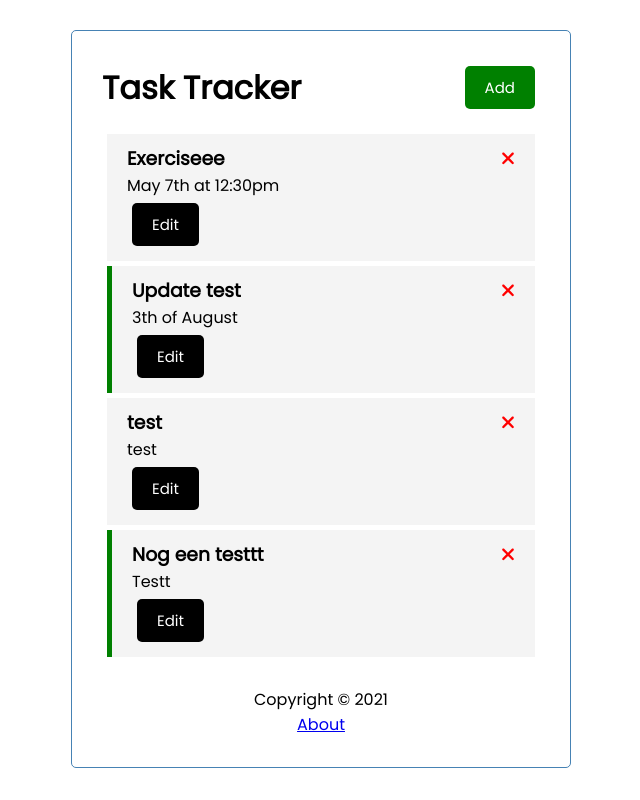
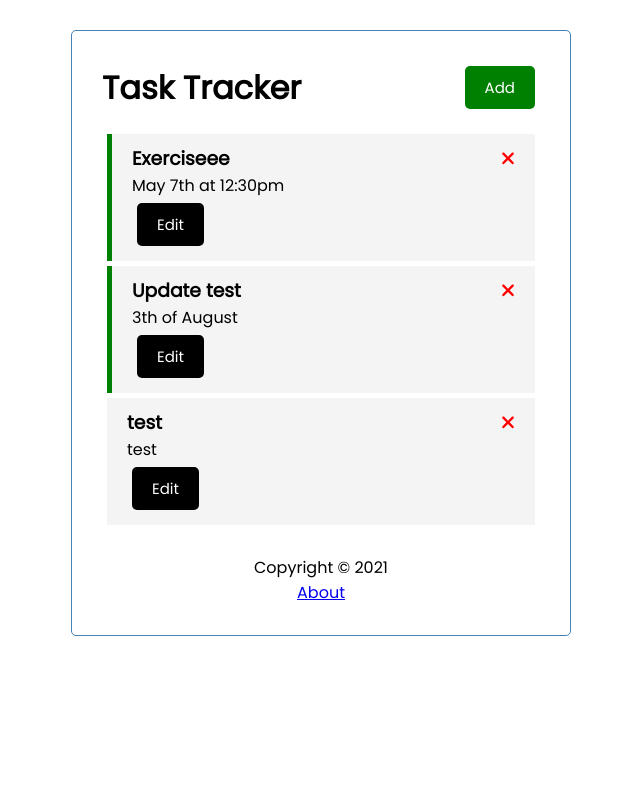
Before and after one commit to JesseVanEvert/Angular_Crash_Course, an Angular app: page / in a window 1280 px wide. Shown: the whole page, without its empty margins (319-959 px from the left). Built offline with nearby package versions, Linux system fonts and the light colour scheme; data requests are answered from the project's data file.

Commit message:
Cleaned up some code

```diff
--- a/db.json
+++ b/db.json
@@ -4,7 +4,7 @@
       "id": 3,
       "text": "Exerciseee",
       "day": "May 7th at 12:30pm",
-      "reminder": false
+      "reminder": true
     },
     {
       "id": 4,
@@ -17,12 +17,6 @@
       "text": "test",
       "day": "test",
       "reminder": false
-    },
-    {
-      "id": 6,
-      "text": "Nog een testtt",
-      "day": "Testt",
-      "reminder": true
     }
   ]
 }
--- a/src/app/components/edit-task/edit-task.component.ts
+++ b/src/app/components/edit-task/edit-task.component.ts
@@ -32,7 +32,7 @@ export class EditTaskComponent implements OnInit {
       id: this.id,
       text: this.text,
       day: this.day,
-      reminder: !this.reminder
+      reminder: this.reminder
     }
 
     this.taskChange.emit(newTask)
@@ -43,9 +43,8 @@ export class EditTaskComponent implements OnInit {
   }
 
   updateReminder(task: Task): void {
-    console.log(task)
+    this.reminder = !this.reminder;
     this.changeTask()
-    //this.taskService.updateTask(task, task.id);
   }
 
   @HostListener('window:keyup', ['$event'])
```
